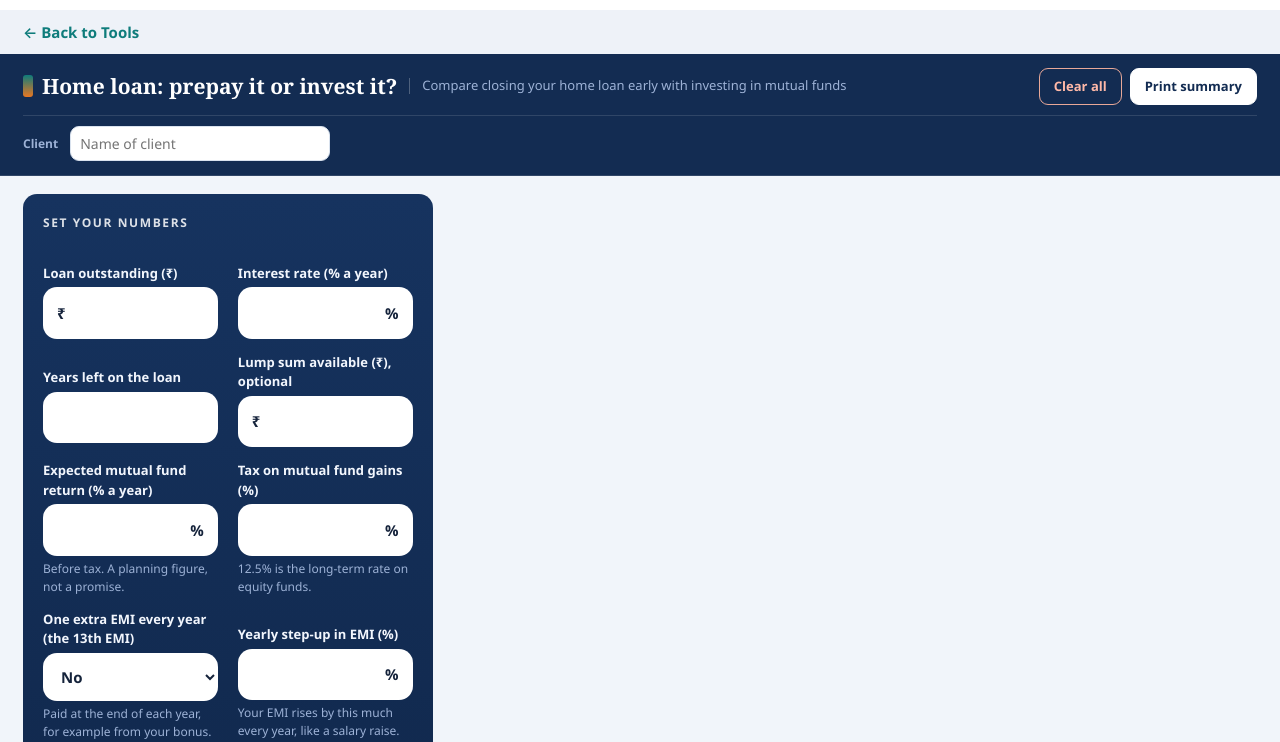
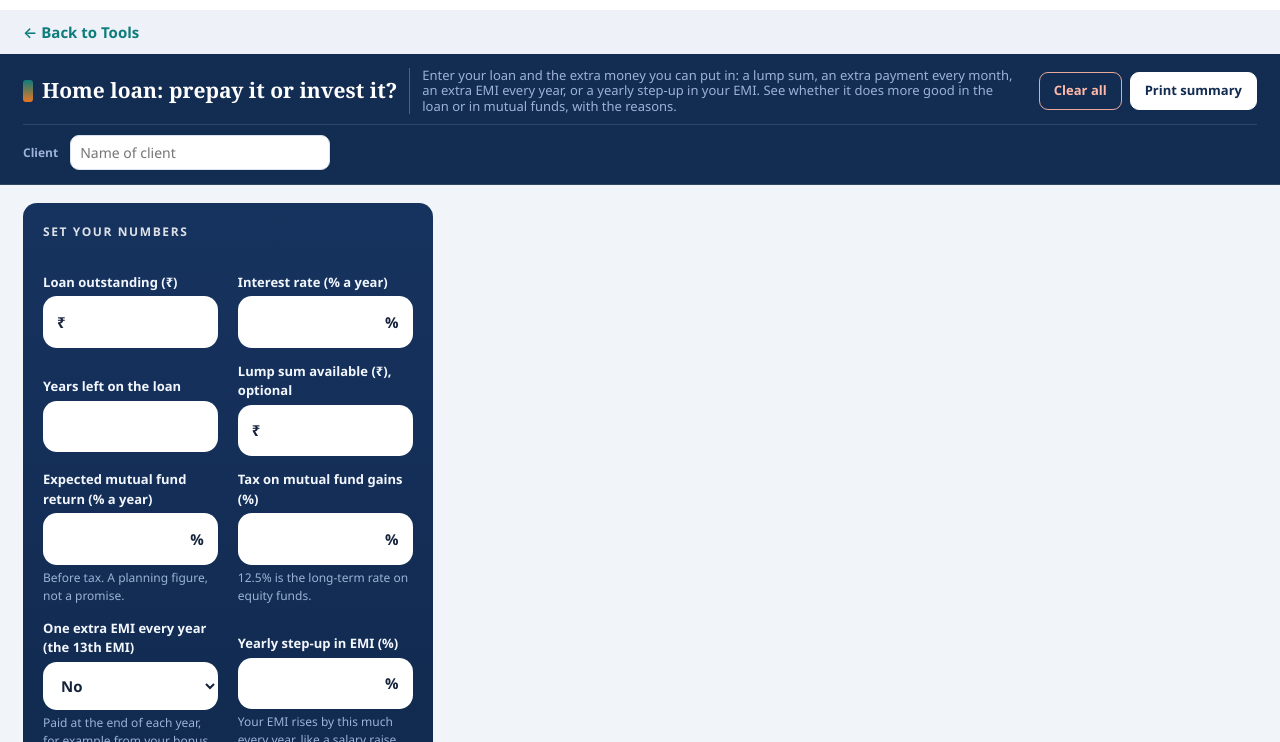
Before and after one commit to vamsheerudra/mfd-website, a plain HTML site: page tools/home-loan-vs-mf.html in a window 1280 px wide. Shown: the part 58-800 px from the top of the page. Drawn offline with Linux system fonts and the light colour scheme.

Commit message:
Add files via upload

```diff
--- a/tools/home-loan-vs-mf.html
+++ b/tools/home-loan-vs-mf.html
@@ -44,7 +44,8 @@ h1{margin:0;text-wrap:balance}
 /* ---- app: edge to edge, fills the screen ---- */
 .app{position:relative;flex:1 0 auto;display:flex;flex-direction:column;width:100%;margin:0;background:var(--paper)}
 .top{background:#132c52;border-bottom:1px solid rgba(255,255,255,.12);padding:14px clamp(14px,1.8vw,32px);display:flex;flex-wrap:wrap;gap:10px 16px;align-items:center}
-.top .brand{display:flex;align-items:center;gap:12px;margin-right:auto;flex-wrap:wrap}
+.top .brand{display:flex;align-items:center;gap:12px;margin-right:auto;flex-wrap:wrap;flex:1 1 0;min-width:0}
+@media(min-width:901px){.top .brand{flex-wrap:nowrap}.top .brand small{flex:1;min-width:0}}
 .top .brand h1{white-space:nowrap;font-size:21px;margin:0;font-family:Georgia,'Times New Roman',serif;color:#fff;display:flex;align-items:center;gap:9px}
 .top .brand h1::before{content:'';width:10px;height:22px;border-radius:3px;background:linear-gradient(180deg,#0e7c7b,#E87722);flex:none}
 .top .brand small{color:#9db2d6;font-size:13px;font-weight:500;line-height:1.2;padding-left:12px;border-left:1px solid rgba(255,255,255,.25)}
@@ -187,7 +188,7 @@ tr:last-child td{border-bottom:none}
 <div class="back-bar noprint"><a href="../tools.html">&larr; Back to Tools</a></div>
 <div class="app">
   <header class="top noprint">
-    <div class="brand"><h1>Home loan: prepay it or invest it?</h1><small>Compare closing your home loan early with investing in mutual funds</small></div>
+    <div class="brand"><h1>Home loan: prepay it or invest it?</h1><small>Enter your loan and the extra money you can put in: a lump sum, an extra payment every month, an extra EMI every year, or a yearly step-up in your EMI. See whether it does more good in the loan or in mutual funds, with the reasons.</small></div>
     <div class="acts">
       <button class="act danger" id="btnNew" type="button">Clear all</button>
       <button class="act alt" id="btnPrint" type="button">Print summary</button>
```
